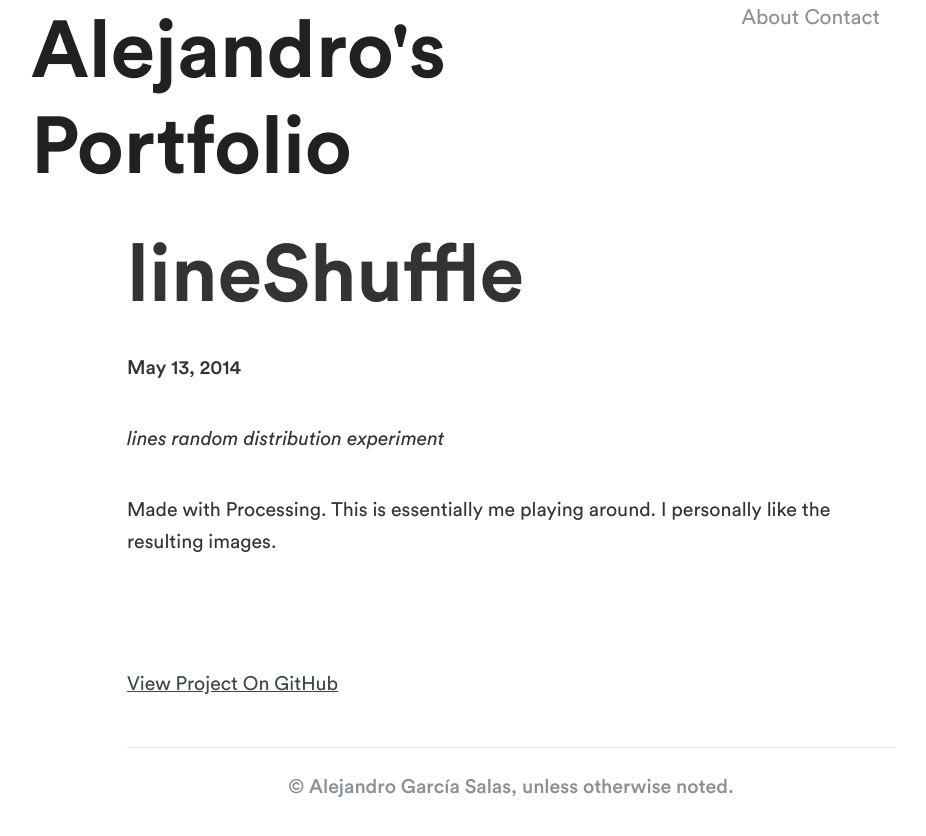
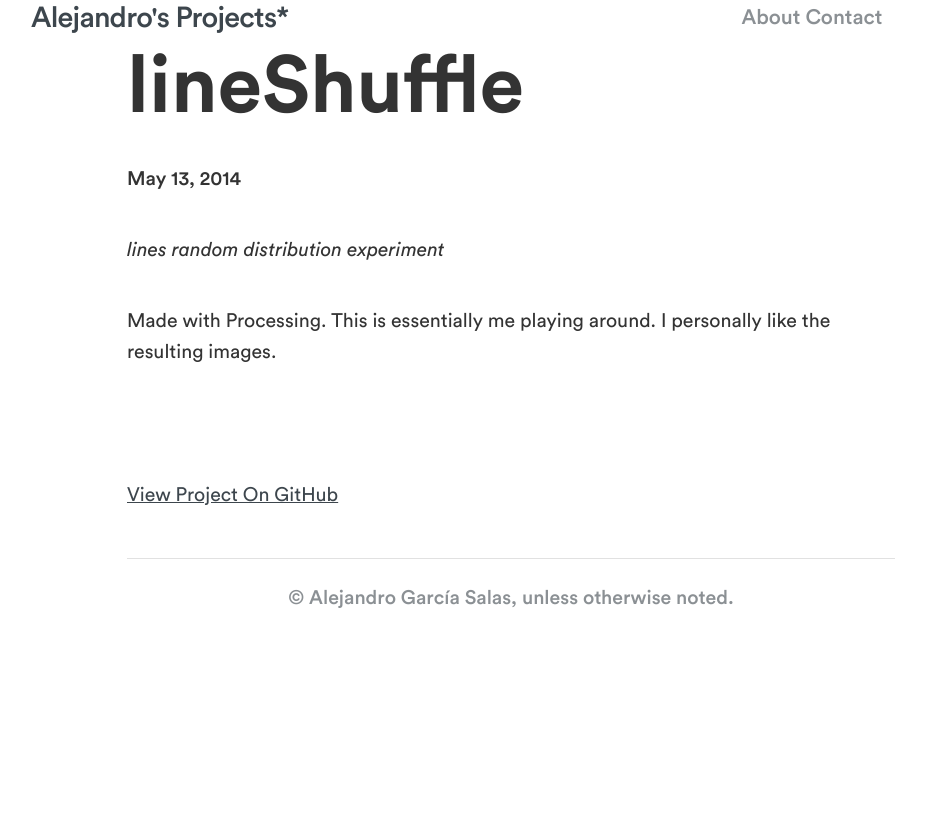
Before and after one commit to alejandrogarciasalas/portfolio-old, a Jekyll site: the page built from _posts/2014-05-03-line-shuffle.md, in a window 1280 px wide. Shown: the top 836 px of the page, without its empty margins (129-1055 px from the left). Built offline with Jekyll 4.4.1, drawn with Linux system fonts in a browser that asks for light colours; nearby versions of some CDN libraries; library files that are not in the unit come from our copies.

Commit message:
refactor css

```diff
--- a/_includes/header.html
+++ b/_includes/header.html
@@ -17,7 +17,7 @@
 <header>
   <div class="row">
     <div class="four columns">
-      <h1><a href="">Alejandro's Portfolio</a></h1>
+      <h1 class="site-title"><a href="">Alejandro's Projects*</a></h1>
     </div>
     <div class="three columns offset-by-five">
       <nav>
--- a/_sass/custom.scss
+++ b/_sass/custom.scss
@@ -16,17 +16,6 @@ html {
 	padding: 0;
 }
 
-
-header{
-  a{
-    color: #212121;
-    text-decoration: none;
-    &:hover{
-      color: black;
-    }
-  }
-}
-
 .site-title{
 	margin: 0;
 	font-weight: 300;
@@ -39,6 +28,7 @@ header{
 		}
 	}
 }
+
 @media screen and (min-width: 0px) and (max-width: 480px) {
   .site-title{ font-size: 1.2rem; text-align: center; margin: 4% 0 3%; }
   .top-nav{ display: none; }
@@ -46,24 +36,15 @@ header{
 }
 
 nav{
-	font-family: 'Circular Book';
+	top: 1.4%;
+	left: 8%;
+
   font-size: 1.3rem;
   a{
     color: rgba(61, 70, 77, 0.6);
     text-decoration: none;
     &:hover{
       color: #444;
-		}
-	}
-}
-
-.top-nav{
-	top: 1.4%;
-	left: 8%;
-	position: relative;
-	a{
-		margin-left: 5%;
-		&:hover{
     }
   }
 }
```
Lines whose indentation alone changed are shown as unchanged.
